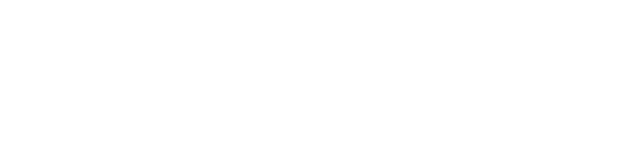
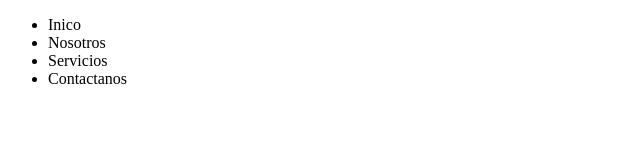
Before and after one commit to faber0001/sitioWebTuServieces, a plain HTML site: page index.html in a window 1280 px wide. Shown: the whole page, without its empty margins (0-640 px from the left). Drawn offline with Linux system fonts and the light colour scheme.

Commit message:
new changes

```diff
--- a/index.html
+++ b/index.html
@@ -6,6 +6,16 @@
     <title>tuServices</title>
 </head>
 <body>
+    <header>
+        <nav>
+            <ul>
+                <li class="a"><a>Inico</a> </li>
+                <li class="a"><a>Nosotros</a> </li>
+                <li class="a"><a>Servicios</a> </li>
+                <li class="a"><a>Contactanos</a> </li>
+            </ul>
+        </nav>
+    </header>
 
 </body>
 </html>
```
Also changed, not shown: js.js (added), styles.css (added).
